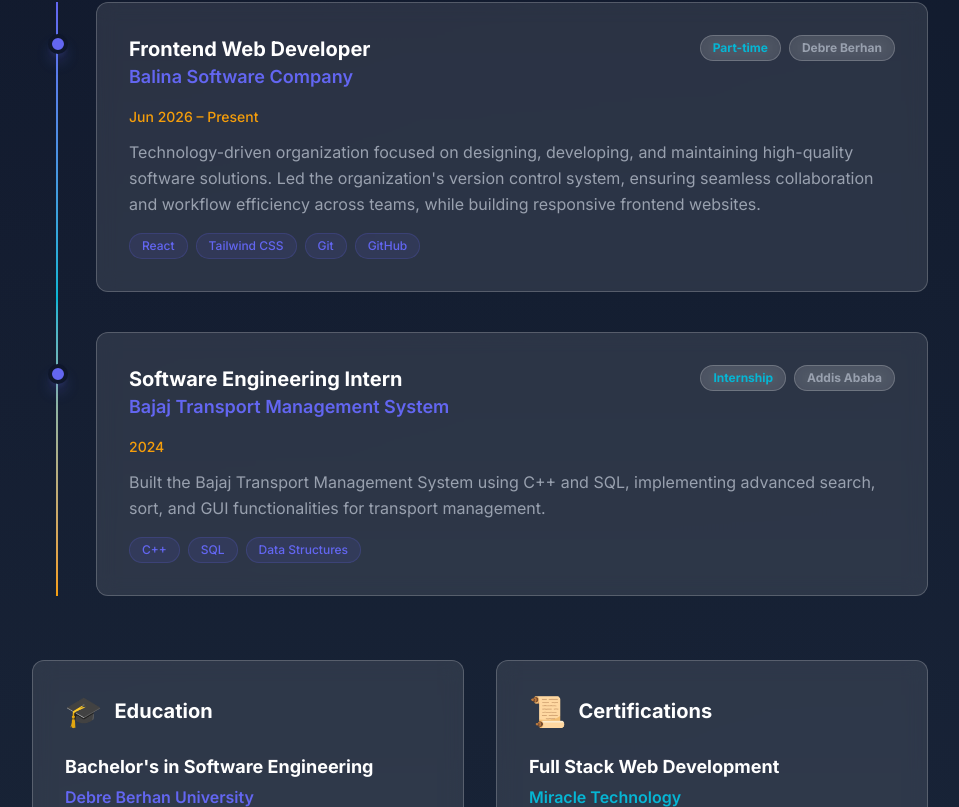
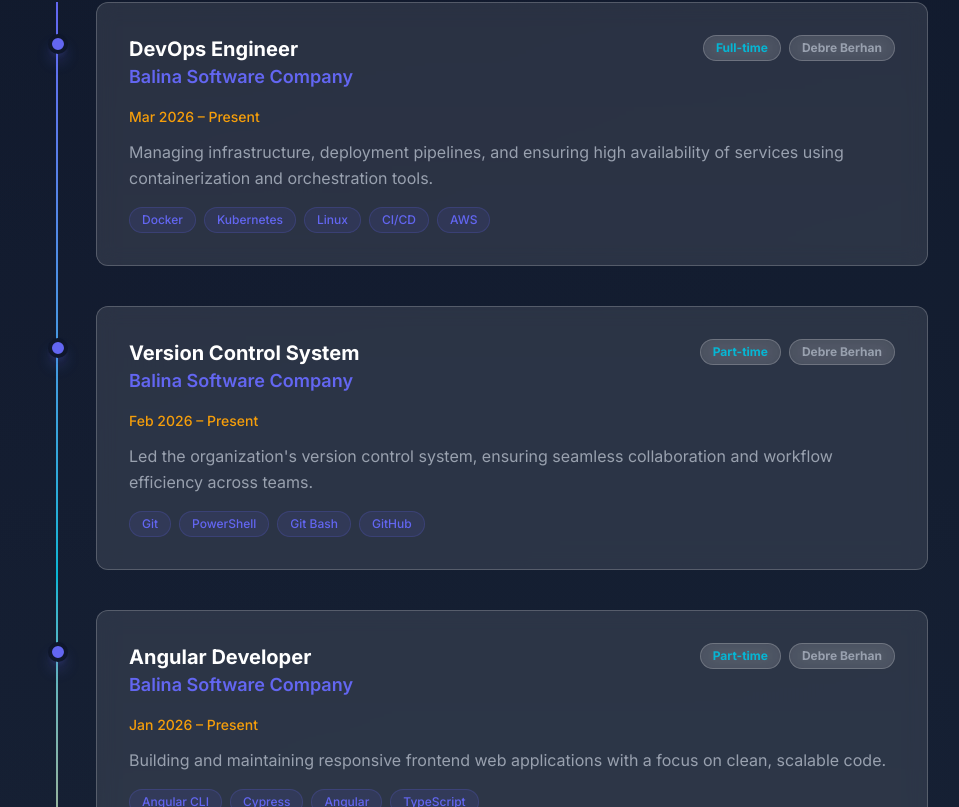
Before and after one commit to Altaseb-Chernet/Portfolio, a React (Vite) app: page /Contact in a window 1280 px wide. Shown: the part 3573-4380 px from the top of the page, without its empty margins (160-1119 px from the left). Built offline with nearby package versions, Linux system fonts and the light colour scheme.

Commit message:
feat: initialize portfolio data configuration with personal, professional, and project details

```diff
--- a/src/data/portfolioData.jsx
+++ b/src/data/portfolioData.jsx
@@ -74,16 +74,36 @@ export const portfolioData = {
   experience: [
     {
       id: 1,
-      role: "Frontend Web Developer",
+      role: "DevOps Engineer",
+      company: "Balina Software Company",
+      type: "Full-time",
+      location: "Debre Berhan",
+      duration: "Mar 2026 – Present",
+      description: "Managing infrastructure, deployment pipelines, and ensuring high availability of services using containerization and orchestration tools.",
+      technologies: ["Docker", "Kubernetes", "Linux", "CI/CD", "AWS"],
+    },
+    {
+      id: 2,
+      role: "Version Control System",
       company: "Balina Software Company",
       type: "Part-time",
       location: "Debre Berhan",
-      duration: "Jun 2026 – Present",
-      description: "Technology-driven organization focused on designing, developing, and maintaining high-quality software solutions. Led the organization's version control system, ensuring seamless collaboration and workflow efficiency across teams, while building responsive frontend websites.",
-      technologies: ["React", "Tailwind CSS", "Git", "GitHub"],
+      duration: "Feb 2026 – Present",
+      description: "Led the organization's version control system, ensuring seamless collaboration and workflow efficiency across teams.",
+      technologies: ["Git", "PowerShell", "Git Bash", "GitHub"],
     },
     {
-      id: 2,
+      id: 3,
+      role: "Angular Developer",
+      company: "Balina Software Company",
+      type: "Part-time",
+      location: "Debre Berhan",
+      duration: "Jan 2026 – Present",
+      description: "Building and maintaining responsive frontend web applications with a focus on clean, scalable code.",
+      technologies: ["Angular CLI", "Cypress", "Angular", "TypeScript"],
+    },
+    {
+      id: 4,
       role: "Software Engineering Intern",
       company: "Bajaj Transport Management System",
       type: "Internship",
```
